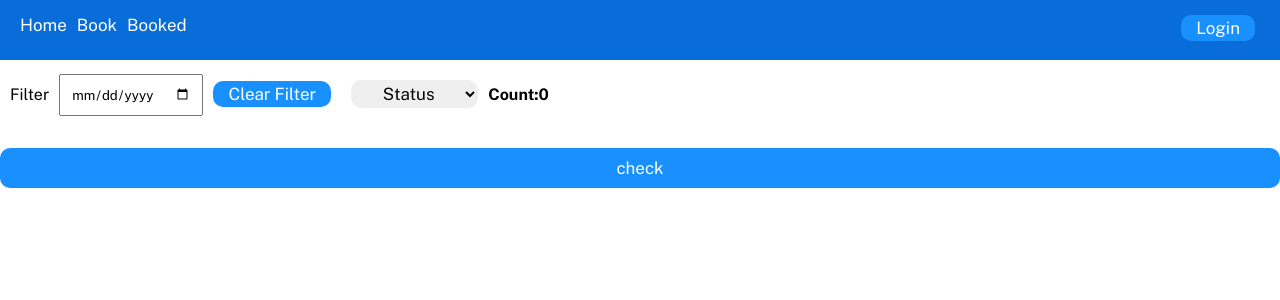
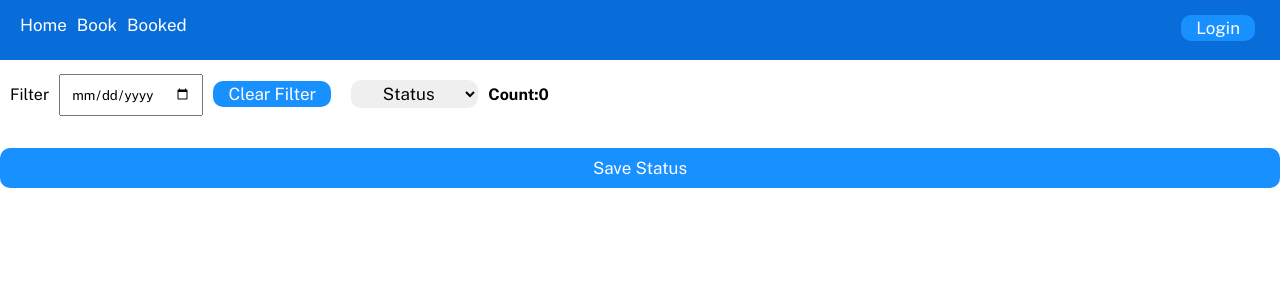
Before and after one commit to nagaraj6618/learner-fe, a React (Create React App) app: page /booked in a window 1280 px wide. Shown: the top 300 px of the page. Built offline with nearby package versions, Linux system fonts and the light colour scheme.

Commit message:
Fix : Exam status Approve Component

```diff
--- a/src/Components/Booking/Booked.js
+++ b/src/Components/Booking/Booked.js
@@ -219,7 +219,7 @@ const UpdateStatusOfSelecetedBook = async() =>{
         margin:"20px 0px 20px 0px",
         padding:"10px",
 
-      }}>check</button>
+      }}>Save Status</button>
     </div>
   )
 }
```
